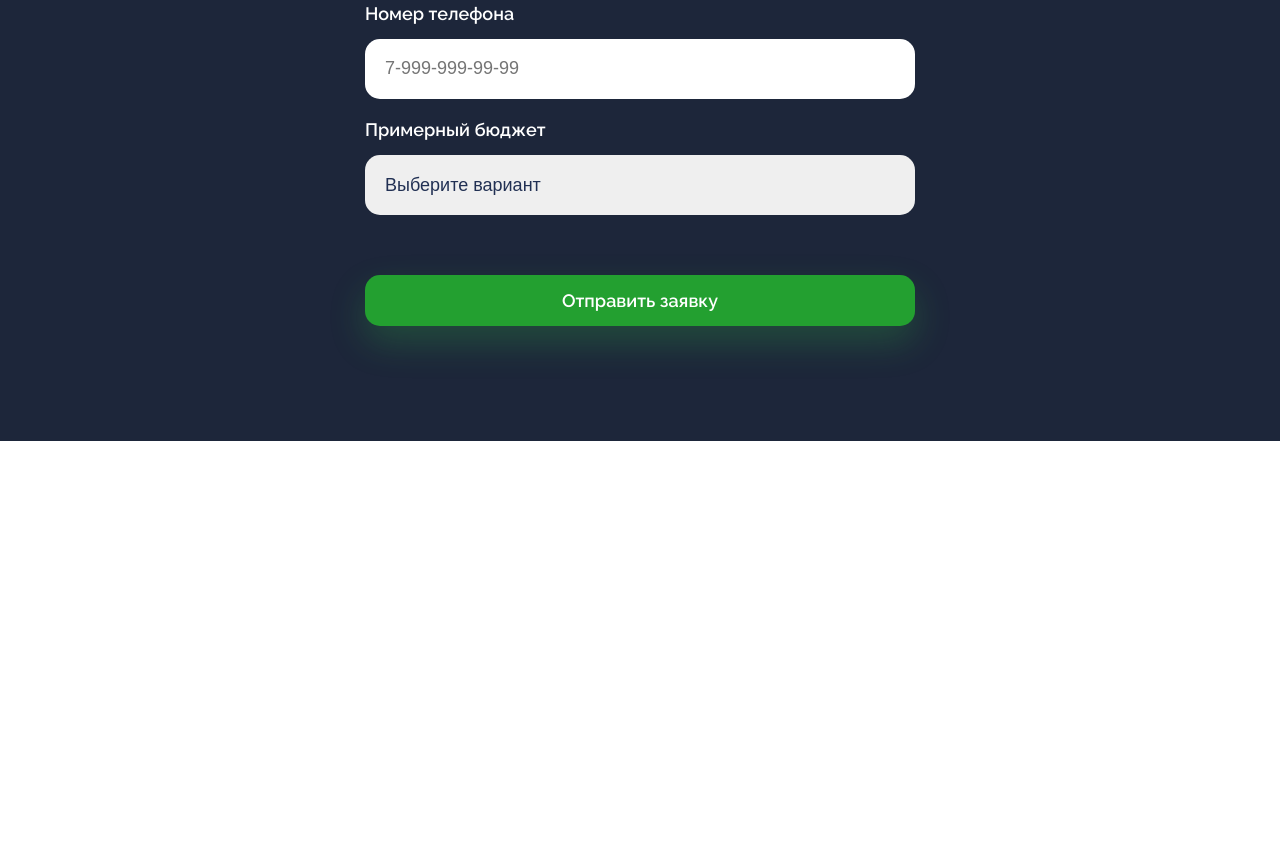
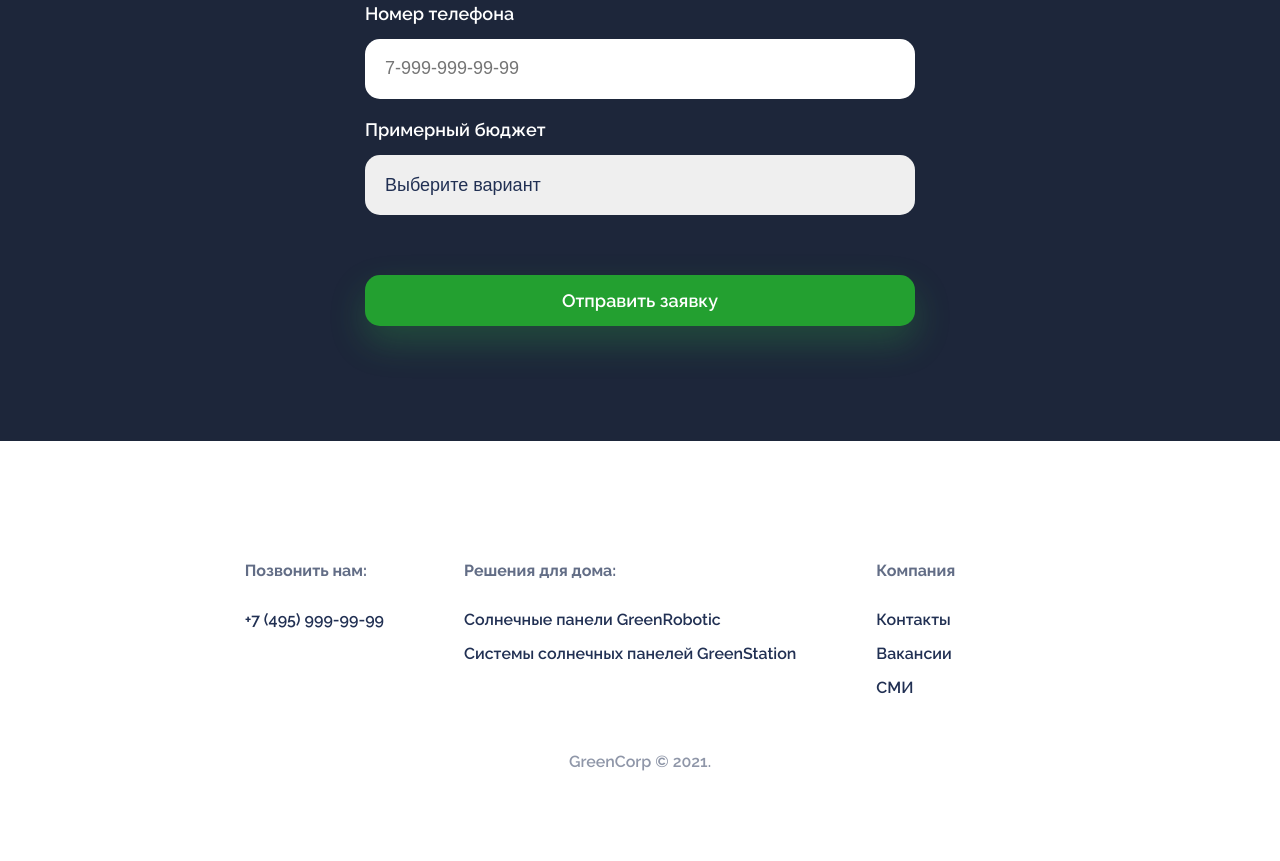
Before and after one commit to MrrSmoothie/green-corp-landingg, a plain HTML site: page index.html in a window 1280 px wide. Shown: the part 1459-2320 px from the top of the page. Before the commit the page ends 1900 px from the top, so only its background shows below. Drawn offline with Linux system fonts and the light colour scheme.

Commit message:
Вторая версия проекта

```diff
--- a/index.html
+++ b/index.html
@@ -17,7 +17,7 @@
         <div class="about__info">
             <h1>Солнечные панели GreenRobotic</h1>
             <p>Производите дешёвую экологически чистую электроэнергию из солнечного света</p>
-            <button>Узнать подробнее</button>
+            <button class="ease">Узнать подробнее</button>
         </div>
         <div class="about__images">
             <img src="img/sun.png" class="about__sun-image"">
@@ -55,5 +55,32 @@
             </form>
         </div>
     </section>
+    <footer>
+        <div class="footer__container">
+            <div class="footer__group">
+                <h3>Позвонить нам:</h3>
+                <div class="footer__links">
+                  <a href="tel:74959999999">+7 (495) 999-99-99</a>
+                </div>
+              </div>
+              <div class="footer__group">
+                <h3>Решения для дома:</h3>
+                <div class="footer__links">
+                  <a href="#">Солнечные панели GreenRobotic</a>
+                  <a href="#">Системы солнечных панелей GreenStation</a>
+                </div>
+              </div>
+              <div class="footer__group">
+                <h3>Компания</h3>
+                <div class="footer__links">
+                    <a href="#">Контакты</a>
+                    <a href="#">Вакансии</a>
+                    <a href="#">СМИ</a>
+                </div>
+              </div>
+
+        </div>
+        <div class="footer__copyright">GreenCorp © 2021. </div>
+    </footer>
 </body>
 </html>
--- a/main.css
+++ b/main.css
@@ -36,7 +36,15 @@ button {
   cursor: pointer;
   box-shadow: 0 16px 36px rgb(52 213 68 / 22%);
   padding: 15px;
+  transition: background-color 0.3s;
+
 }
+
+button:hover {
+    background-color: #f6980c;
+    box-shadow: 0 16px 36px rgba(246 152 12 / 20%);
+}
+
 
 .about__image {
     width: 500px;
@@ -155,3 +163,40 @@ select {
 input {
     outline: none;
 }
+
+footer {
+    padding: 90px 20px;
+    font-size: 16px;
+    font-weight: 600;
+}
+
+.footer__container {
+    display: flex;
+    justify-content: center;
+}
+
+.footer__copyright {
+    margin-top: 40px;
+    text-align: center;
+    opacity: 0.5;
+}
+
+.footer__group {
+    margin-right: 80px;
+}
+
+.footer__group h3 {
+    font-size: 16px;
+    opacity: 0.7;
+    margin-top: 30px;
+    margin-bottom: 30px;
+}
+
+.footer__links {
+    display: flex;
+    flex-direction: column;
+}
+
+.footer__links a {
+    margin-bottom: 15px;
+}
```
